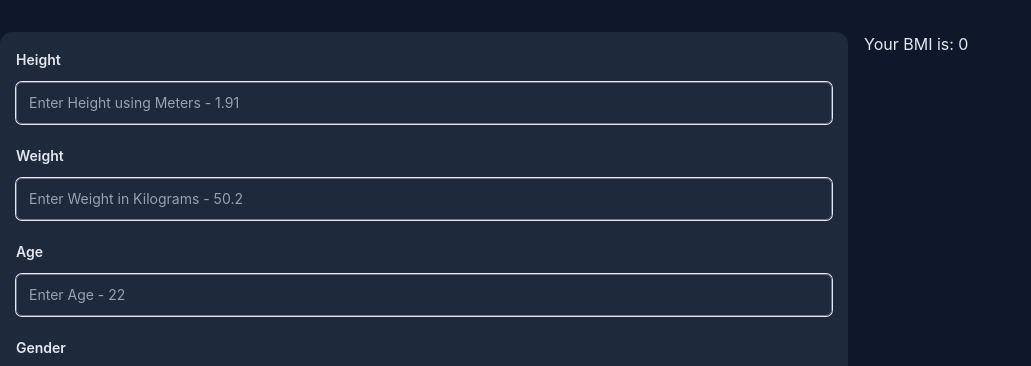
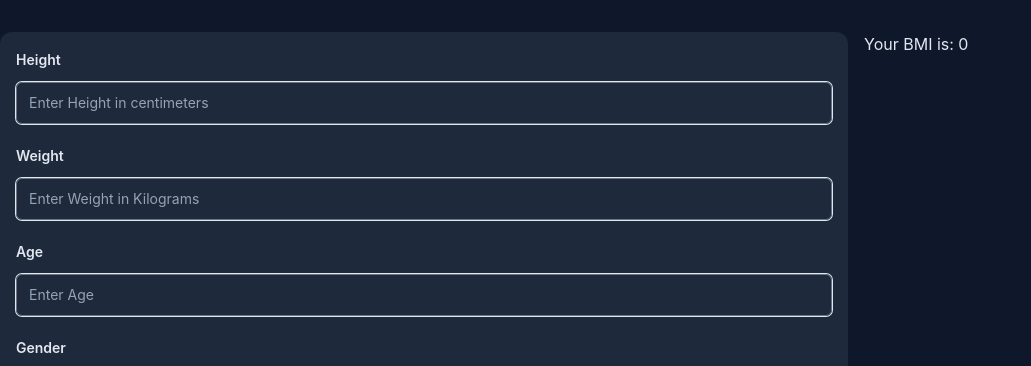
Before and after one commit to Killian-Smith/bmi-calculator, a React (Create React App) app: page / in a window 1280 px wide. Shown: the top 366 px of the page, without its empty margins (0-1031 px from the left). Built offline with nearby package versions, Linux system fonts and the light colour scheme.

Commit message:
Add yup validation schema for BMI calculation

```diff
--- a/package.json
+++ b/package.json
@@ -17,6 +17,7 @@
     "react-scripts": "5.0.1",
     "typescript": "^4.4.2",
     "web-vitals": "^2.1.0",
+    "yup": "^1.3.2",
     "zustand": "^4.4.6"
   },
   "scripts": {
--- a/src/components/Input.tsx
+++ b/src/components/Input.tsx
@@ -3,19 +3,24 @@ import React from "react";
 import { Field } from "formik";
 
 interface Props {
+  error?: string | undefined;
+  type?: string | number;
   label: string;
   placeholder: string;
 }
 
-const Input: React.FC<Props> = ({ label, placeholder }) => {
+const Input: React.FC<Props> = ({ error, type, label, placeholder }) => {
   return (
     <div>
       <label className="block text-sm font-semibold leading-6">{label}</label>
+      <p className="block text-red-400 text-sm font-semibold leading-6">
+        {error}
+      </p>
       <div className="mt-2.5 mb-5">
         <div className="group relative rounded-md dark:bg-slate-700 dark:highlight-white/10 dark:focus-within:bg-transparent">
           <Field
             name={label.toLowerCase()}
-            type="text"
+            type={type}
             placeholder={placeholder}
             className="appearance-none w-full text-sm leading-6 bg-transparent text-slate-900 placeholder:text-slate-400 rounded-md py-2 ring-1 ring-slate-200 shadow-sm focus:outline-none focus:ring-2 focus:ring-blue-500 dark:text-slate-100 dark:placeholder:text-slate-500 dark:ring-0 dark:focus:ring-2"
           />
--- a/src/components/InputBMI.tsx
+++ b/src/components/InputBMI.tsx
@@ -1,4 +1,6 @@
 import React from "react";
+
+import * as yup from "yup";
 
 import useBmiStore from "../store/bmi";
 
@@ -7,14 +9,29 @@ import calculateBMI from "../functions/calculateBMI";
 import { Input, Select, Button } from "../components";
 
 const InputBMI: React.FC = () => {
+  const bmiSchema = yup.object({
+    height: yup
+      .number()
+      .required("Height is required")
+      .positive("Must be positive")
+      .integer("Must be a valid height"),
+    weight: yup.number().required().positive(),
+    age: yup.number().required().positive().integer().min(1).max(100),
+    gender: yup
+      .mixed()
+      .oneOf(["male", "female"] as const)
+      .required(),
+  });
+
   return (
     <div className="bg-slate-800 rounded-xl p-4">
       <Formik
+        validationSchema={bmiSchema}
         initialValues={{
           height: "",
           weight: "",
           age: "",
-          gender: "",
+          gender: "male",
         }}
         onSubmit={(values) => {
           console.log(values);
@@ -28,16 +45,20 @@ const InputBMI: React.FC = () => {
 
           useBmiStore.setState({ bmi });
         }}>
+        {({ errors, touched }) => (
           <Form>
             <Input
+              error={errors.height && touched.height ? errors.height : ""}
+              type="number"
               label="Height"
-            placeholder="Enter Height using Meters - 1.91"
+              placeholder="Enter Height in centimeters"
             />
             <Input
+              type="number"
               label="Weight"
-            placeholder="Enter Weight in Kilograms - 50.2"
+              placeholder="Enter Weight in Kilograms"
             />
-          <Input label="Age" placeholder="Enter Age - 22" />
+            <Input type="number" label="Age" placeholder="Enter Age" />
             <Field
               component={Select}
               name="gender"
@@ -49,6 +70,7 @@ const InputBMI: React.FC = () => {
             />
             <Button type="submit" classes="mt-5" label="Calculate BMI" />
           </Form>
+        )}
       </Formik>
     </div>
   );
--- a/src/functions/calculateBMI.ts
+++ b/src/functions/calculateBMI.ts
@@ -4,6 +4,7 @@ function calculateBMI(
   age: number,
   gender: string
 ): number {
+  height = height / 100;
   let bmi = weight / (height * height);
 
   if (age < 18) {
--- a/src/index.css
+++ b/src/index.css
@@ -16,3 +16,13 @@ code {
   font-family: source-code-pro, Menlo, Monaco, Consolas, "Courier New",
     monospace;
 }
+
+input[type="number"]::-webkit-inner-spin-button,
+input[type="number"]::-webkit-outer-spin-button {
+  -webkit-appearance: none;
+  margin: 0;
+}
+
+input[type="number"] {
+  -moz-appearance: textfield;
+}
```
Also changed, not shown: 1 other file (tests, documents, lock files or other folders). Lines whose indentation alone changed are shown as unchanged.
